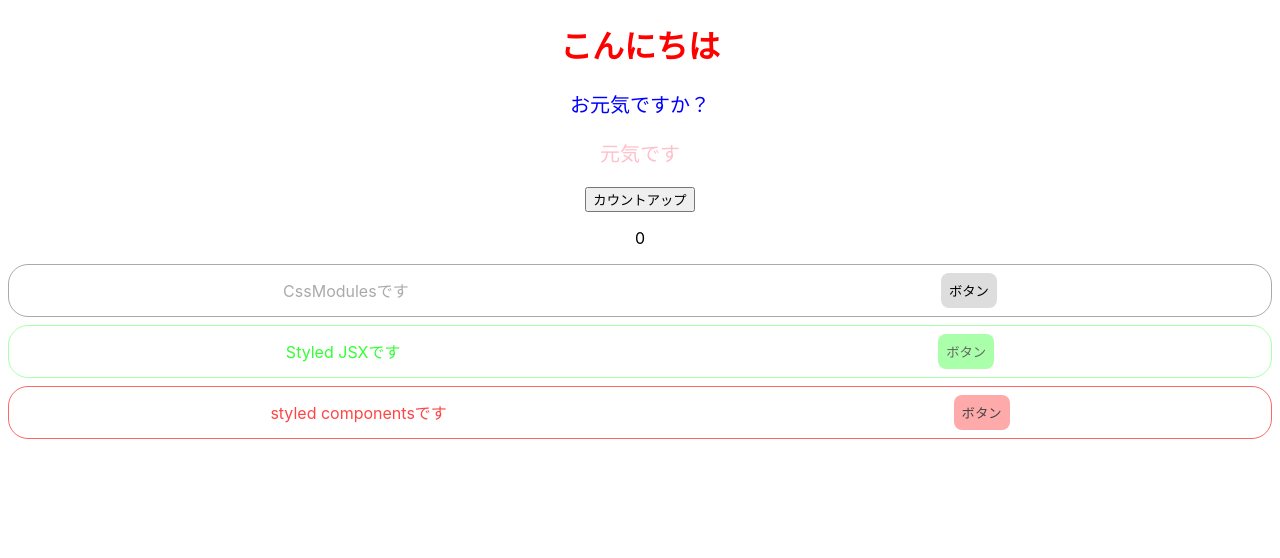
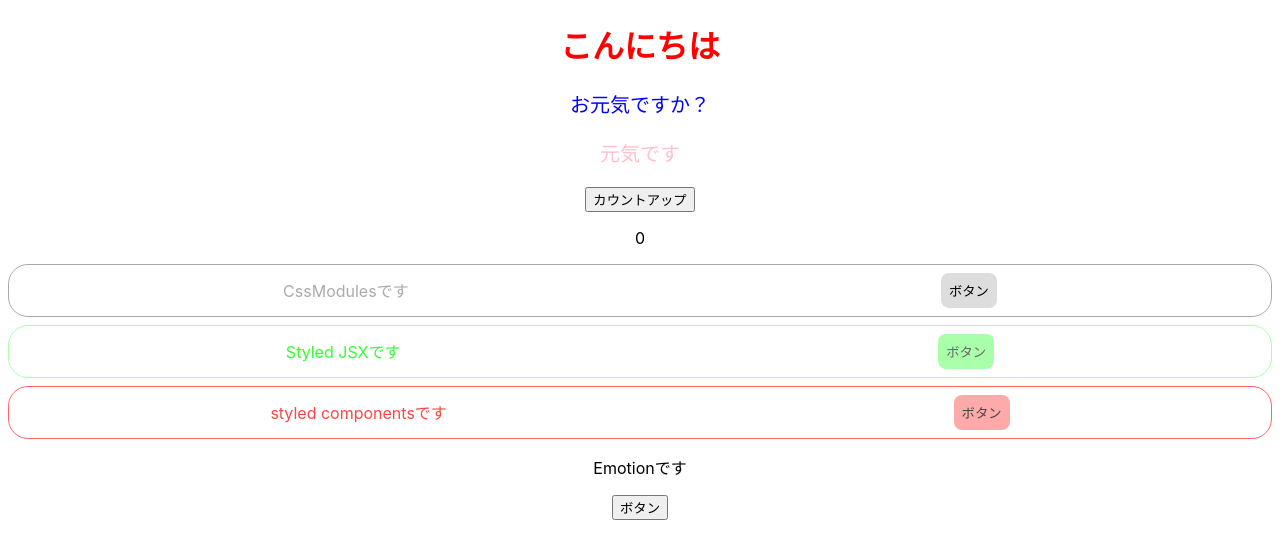
Before and after one commit to hiro881213/react-app, a React (Create React App) app: page / in a window 1280 px wide. Shown: the top 558 px of the page. Built offline with nearby package versions, Linux system fonts and the light colour scheme.

Commit message:
Emotionの事前準備

```diff
--- a/src/App.jsx
+++ b/src/App.jsx
@@ -4,6 +4,8 @@ import { useState } from 'react';
 import { CssModules } from './components/CssModules';
 import { StyledJsx } from './components/StyledJsx';
 import { StyledComponents } from './components/StyledComponents'
+import { Emotion } from './components/Emotion';
+
 
 import './App.scss';
 
@@ -41,7 +43,7 @@ function App() {
         <CssModules />
         <StyledJsx />
         <StyledComponents />
-
+        <Emotion />
       </main>
     </div>
     </>
--- /dev/null
+++ b/src/components/Emotion.jsx
@@ -0,0 +1,11 @@
+
+export const Emotion = () => {
+
+    return (
+        <div>
+            <p>Emotionです</p>
+            <button>ボタン</button>
+        </div>
+    );
+
+};
```
